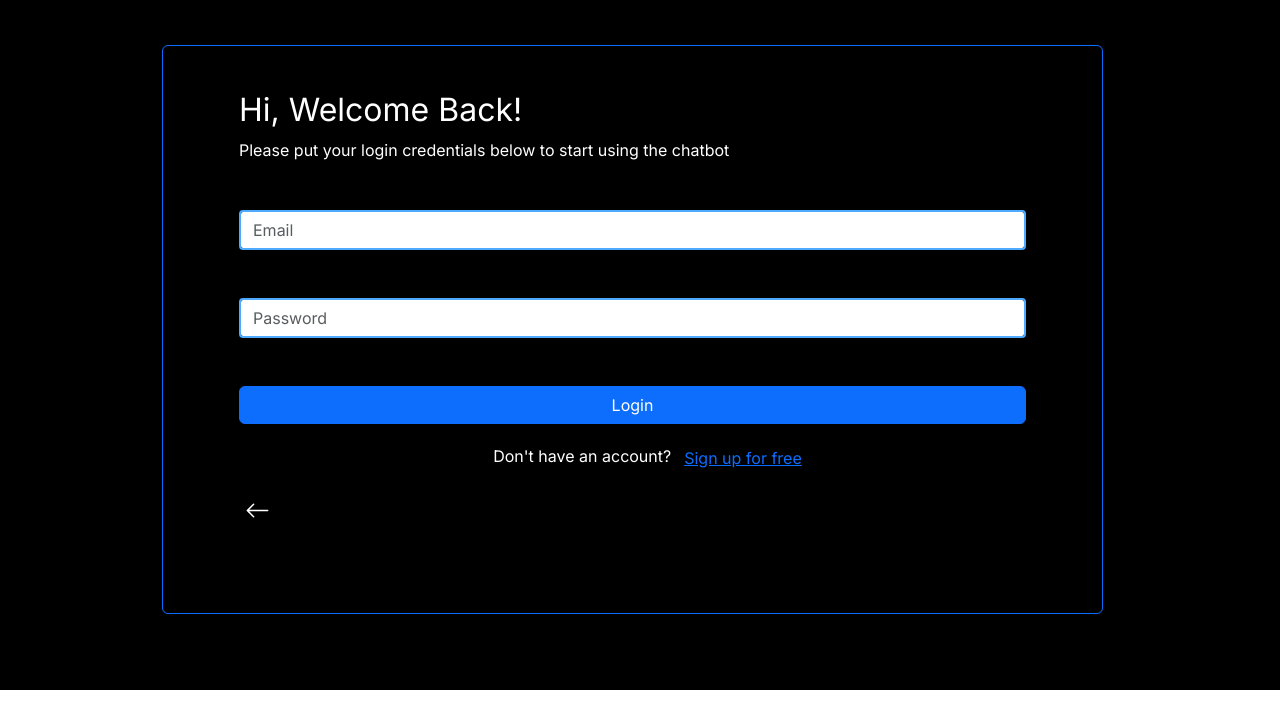
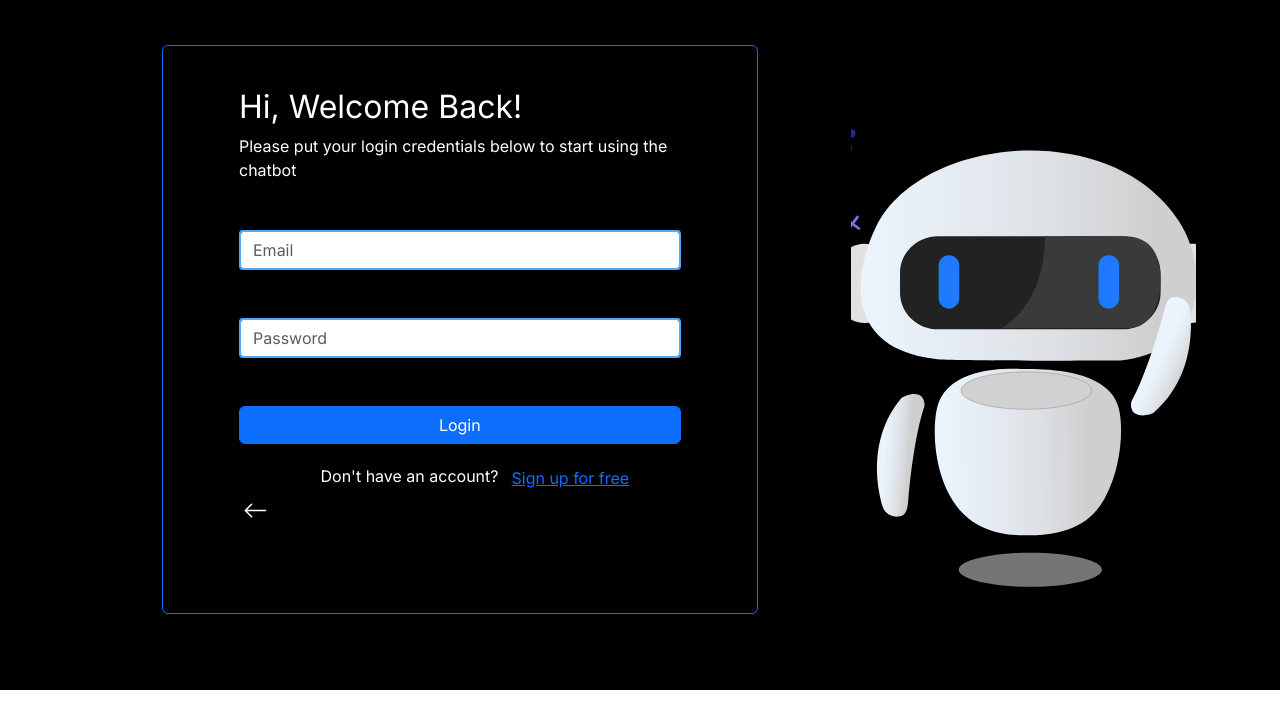
Before and after one commit to GouravChaki/Finny_Chatbot, a React (Create React App) app in the folder frontend/: page /login in a window 1280 px wide. Shown: the top 728 px of the page. Built offline with nearby package versions, Linux system fonts and the light colour scheme; the HTML template or start-up script is replaced by a standard one; what react-chatbot-kit would draw is missing.

Commit message:
Comments removed

```diff
--- a/frontend/src/Components/Carousel/Slider.js
+++ b/frontend/src/Components/Carousel/Slider.js
@@ -4,7 +4,7 @@ import pic from './hawhi1yt.png'
 import picc from './Finance 2.png'
 import piccc from './Cute chatbot 2.png'
 import Help from "./Help.json"
-// import Lottie from "react-lottie";
+import Lottie from "react-lottie";
  function Slider() {
   // const defaultOptions = {
   //   loop: true,
--- a/frontend/src/Components/Login/Login.js
+++ b/frontend/src/Components/Login/Login.js
@@ -3,7 +3,7 @@ import { Link } from 'react-router-dom'
 import pic from "./LoginPage.png";
 import InputForm from "./Form.js";
 import LoginFinny from "./LoginFinny.json"
-// import Lottie from "react-lottie";
+import Lottie from "react-lottie";
  function Login() {
   const defaultOptions = {
     loop: true,
@@ -69,7 +69,7 @@ import LoginFinny from "./LoginFinny.json"
       </div> */}
       <div className="login" style={{paddingLeft: '93px'}}>
 
-        {/* <Lottie options={defaultOptions}/> */}
+        <Lottie options={defaultOptions}/>
       </div>
     </div>
     </div>
--- a/frontend/src/Components/Signup/Signup.js
+++ b/frontend/src/Components/Signup/Signup.js
@@ -2,7 +2,7 @@ import React from 'react'
 import Details from './Details.js'
 import Button from './Button_arrow'
 import SignUpFinny from "./SignUpFinny.json"
-// import Lottie from "react-lottie";
+import Lottie from "react-lottie";
  function Signup() {
   const defaultOptions = {
     loop: true,
@@ -51,7 +51,7 @@ import SignUpFinny from "./SignUpFinny.json"
       </div> */}
        <div className="signup" style={{paddingLeft: '23px'}}>
 
-       {/* <Lottie options={defaultOptions}/> */}
+       <Lottie options={defaultOptions}/>
      </div>
     </div>
     </div>
```
